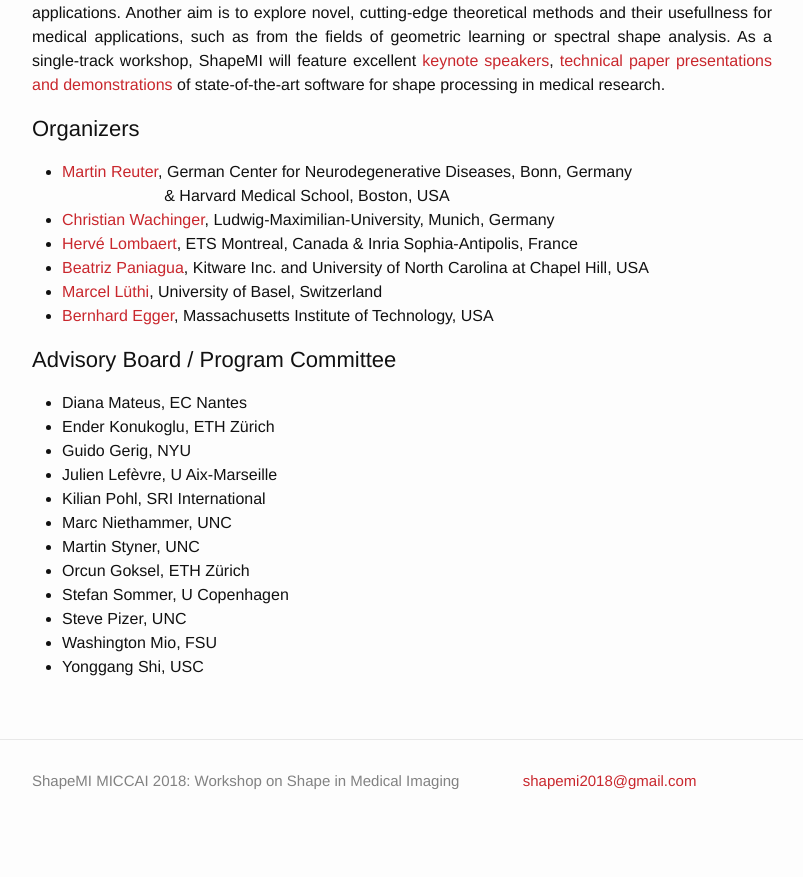
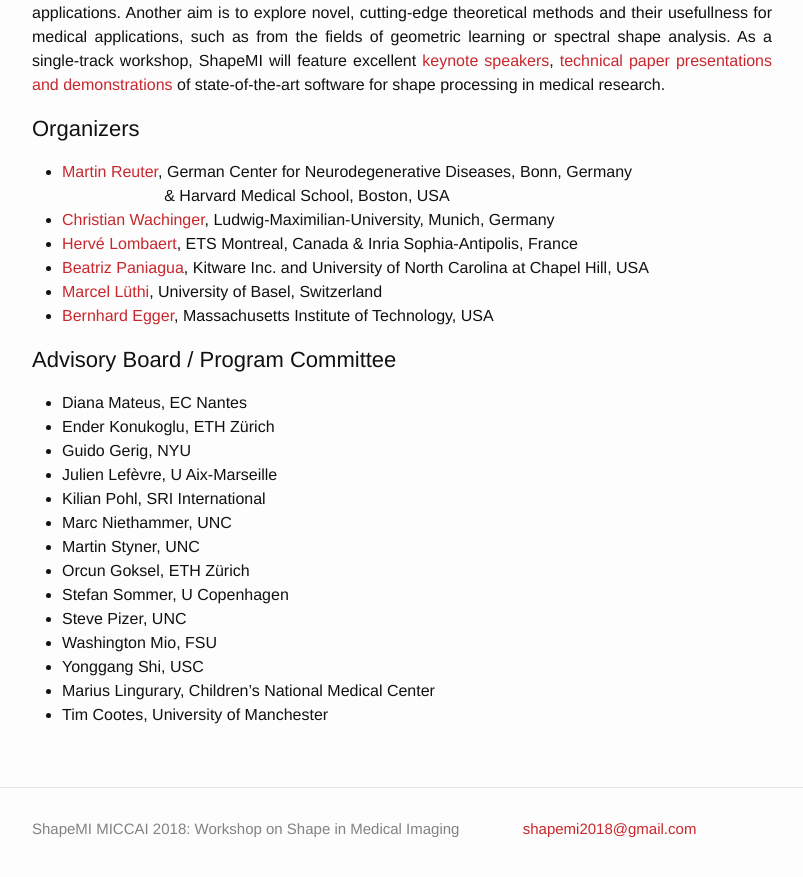
Before and after one commit to shapemi/shapemi2020, a Jekyll site: the page built from index.md, in a window 1280 px wide and 900 px high, scrolled down 1285 px. Shown: the top 877 px of the window, without its empty margins (238-1041 px from the left). Built offline with Jekyll 4.4.1, drawn with Linux system fonts in a browser that asks for light colours; our own code applies the rules of GitHub Pages for plain Markdown files; before the commit the page ends 2137 px from its top, so only the background shows below that.

Commit message:
ENH: Add AC/PC members, Marius, Tim Cootes

```diff
--- a/index.md
+++ b/index.md
@@ -45,3 +45,5 @@
 - Steve Pizer, UNC
 - Washington Mio, FSU
 - Yonggang Shi, USC
+- Marius Lingurary, Children's National Medical Center
+- Tim Cootes, University of Manchester
```
